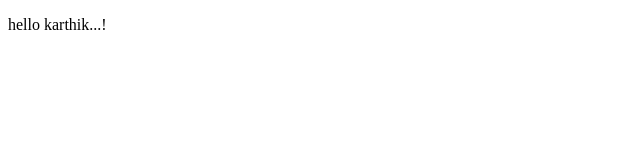
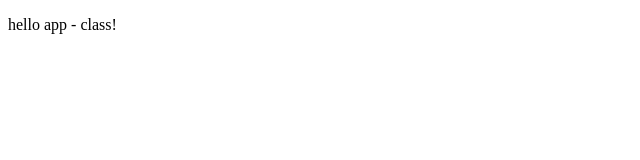
Before and after one commit to karthikgpi1/react-js-practice, a React (Create React App) app: page / in a window 1280 px wide. Shown: the top 160 px of the page, without its empty margins (0-640 px from the left). Built offline with nearby package versions, Linux system fonts and the light colour scheme.

Commit message:
create a class component in another file

```diff
--- a/src/App.js
+++ b/src/App.js
@@ -1,9 +1,11 @@
 
 
-// function App() {
-//   return (
-//     <h1>hello</h1>
-//   );
-// }
+import React from "react";
+//----create a class component in another file----------
+class App extends React.Component{
+  render(){
+    return <p>hello app - class!</p>;
+  }
+}
 
-// export default App;
+export default App;
--- a/src/index.js
+++ b/src/index.js
@@ -1,5 +1,8 @@
 import React from 'react';
 import ReactDOM from 'react-dom';
+
+import App from "./App";
+// import Appfunc from "./AppFunc";
 
 //------------jsx:---------------------------------------
 
@@ -12,7 +15,7 @@ import ReactDOM from 'react-dom';
 // const ele =<p>hello {students.map ((st) => st)}</p>;
 // const ele1 =<p>hello {obj.name}</p>;
 
-//------basic class component----------------
+//------class component-------
 
 // class App extends React.Component{
 //   render(){
@@ -20,9 +23,9 @@ import ReactDOM from 'react-dom';
 //   }
 // }
 //----function component-----
- function App(){
-  return <p>hello karthik...!</p>;
- }
+//  function App(){
+//   return <p>hello karthik...!</p>;
+//  }
 
 //----------render the reactapp in the dom:--------------------------
 
@@ -33,6 +36,6 @@ import ReactDOM from 'react-dom';
 // ReactDOM.render(ele1, document.getElementById('root'));
 
 
-ReactDOM.render(<App/>, document.getElementById('root'));                //<App/>
+ReactDOM.render(<App />, document.getElementById('root'));                //<App/>
                                                                          //const app = new app();
                                                                          //app.render();
```
